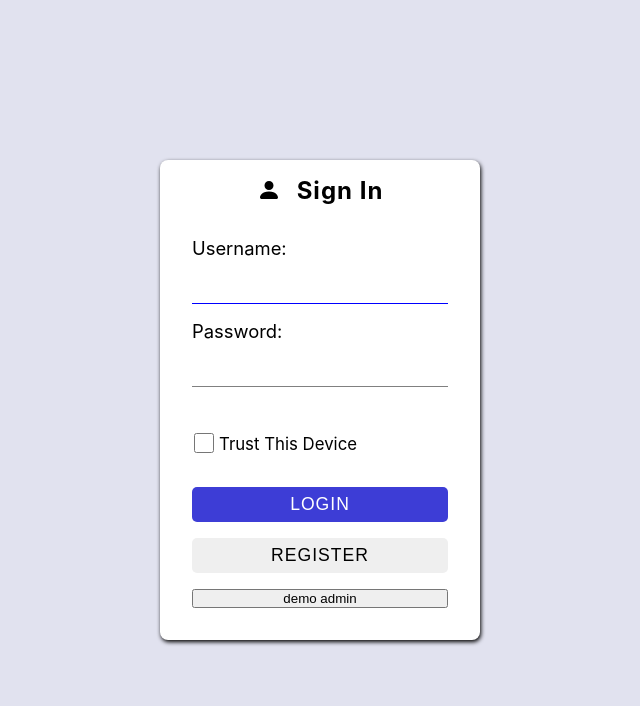
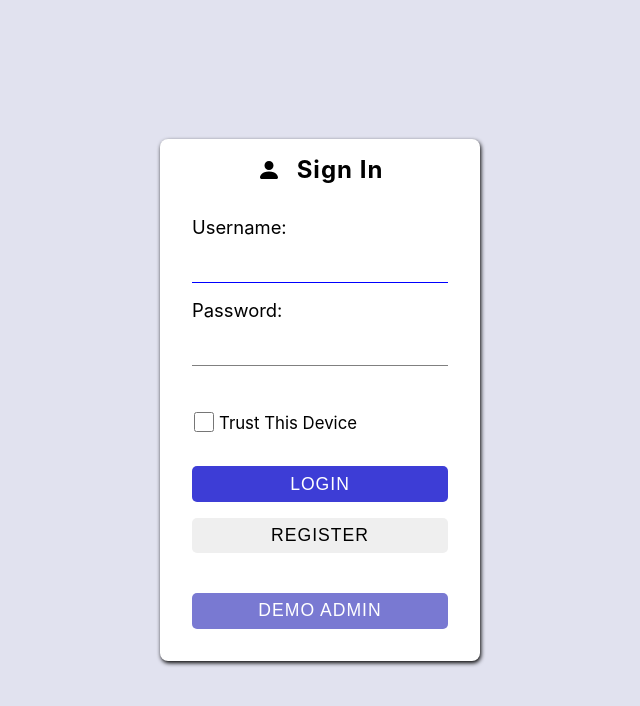
Before and after one commit to karanvirsb/book_directory_client, a React (Create React App) app: page /login in a window 1280 px wide. Shown: the top 706 px of the page, without its empty margins (320-960 px from the left). Built offline with nearby package versions, Linux system fonts and the light colour scheme.

Commit message:
added style to demo admin

```diff
--- a/src/Routes/Login/login.jsx
+++ b/src/Routes/Login/login.jsx
@@ -185,7 +185,11 @@ function Login() {
                     >
                         register
                     </button>
-                    <button type='button' onClick={() => loadDemoUser()}>
+                    <button
+                        className='lf_demoBtn btn'
+                        type='button'
+                        onClick={() => loadDemoUser()}
+                    >
                         demo admin
                     </button>
                 </div>
--- a/src/Routes/Login/style.css
+++ b/src/Routes/Login/style.css
@@ -84,6 +84,19 @@ button.lf_loginBtn {
     color: hsl(240, 65%, 54%);
 }
 
+button.lf_demoBtn {
+    margin-top: 1.5rem;
+    background-color: hsl(240, 50%, 65%);
+    color: white;
+    text-transform: uppercase;
+}
+
+.lf_demoBtn:hover {
+    background-color: transparent;
+    outline: 1px solid hsl(240, 50%, 50%);
+    color: hsl(240, 50%, 50%);
+}
+
 .lf_registerBtn:hover {
     background-color: transparent;
     outline: 1px solid gray;
```
